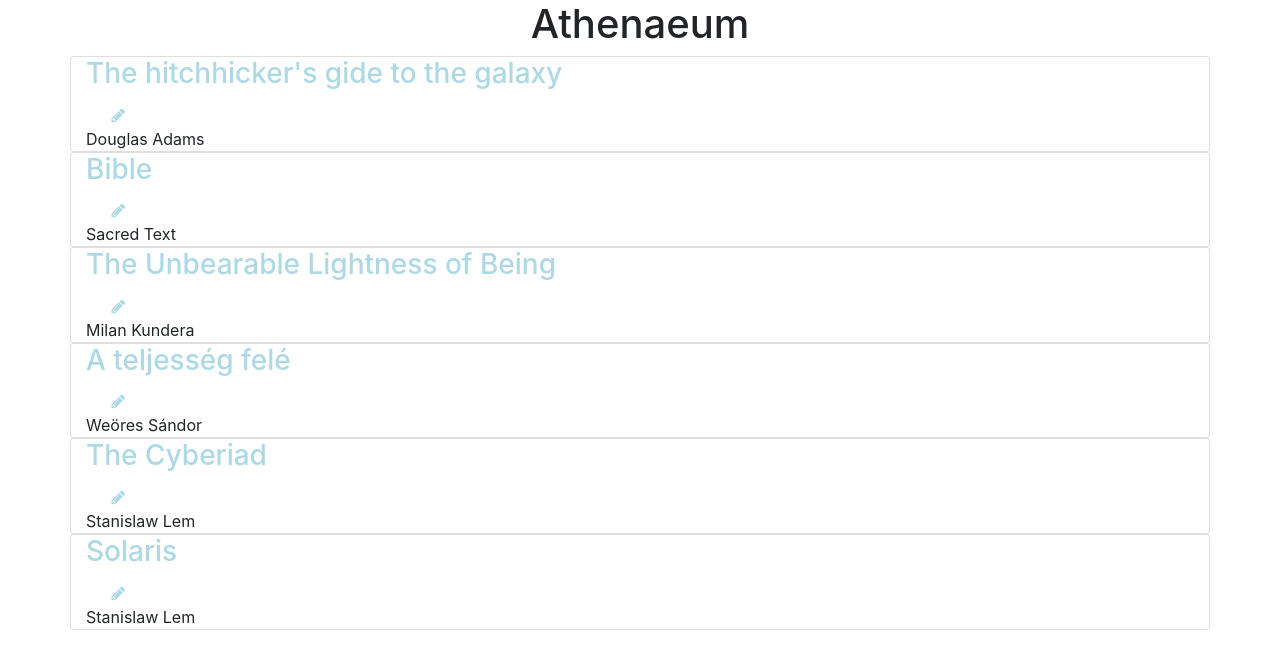
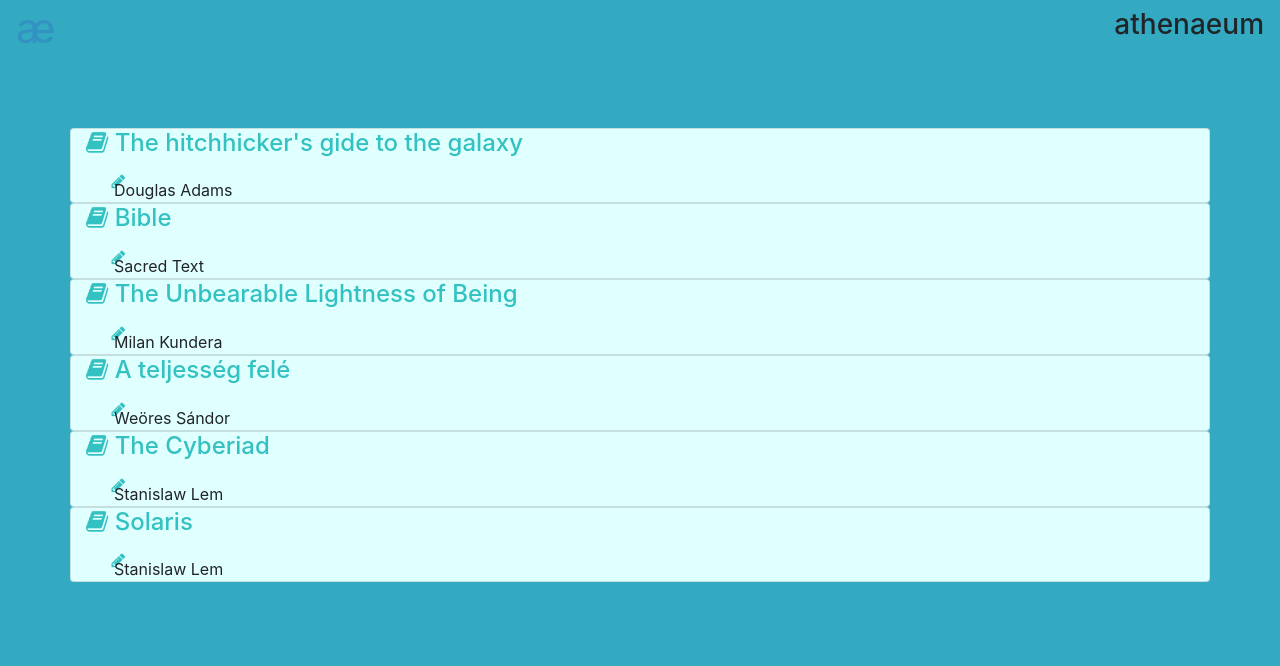
Before and after one commit to madaraszistvan/Athenaeum, an Angular app: page /books in a window 1280 px wide. Shown: the top 666 px of the page. Built offline with nearby package versions, Linux system fonts and the light colour scheme.

Commit message:
[style] v1

```diff
--- a/src/app/app.component.html
+++ b/src/app/app.component.html
@@ -1,8 +1,12 @@
 <!--todo header component, maybe nav component-->
+<nav class="navbar navbar-fixed-top navbar-light bg-faded">
+  <a class="navbar-brand" href="#">ae</a>
+  <h3 class="page-header text-lg-center">
+    {{title}}
+  </h3>
+</nav>
+
 <div class="container">
-  <h1 class="page-header text-lg-center">
-    {{title}}
-  </h1>
 
   <router-outlet></router-outlet>
 </div>
--- a/src/app/app.component.scss
+++ b/src/app/app.component.scss
@@ -0,0 +1,12 @@
+.navbar {
+  .navbar-brand {
+    letter-spacing: -8px;
+    font-size: 2.6em;
+    line-height: 0.5em;
+    color: hsl(200, 58%, 48%);
+  }
+}
+
+.container {
+  margin-top: 70px;
+}
--- a/src/app/app.component.ts
+++ b/src/app/app.component.ts
@@ -8,7 +8,7 @@ import { Component } from '@angular/core';
   ]
 })
 export class AppComponent {
-  title = 'Athenaeum';
+  title = 'athenaeum';
 
   constructor() { }
 }
--- a/src/app/book-detail/book-detail.component.html
+++ b/src/app/book-detail/book-detail.component.html
@@ -1,3 +1,8 @@
-<p>
-  book-detail works!
-</p>
+<div class="card row">
+
+  <p>
+    {{book | json}}
+  </p>
+
+  <p><a [routerLink]="['/books']">Back</a></p>
+</div>
--- a/src/app/book-detail/book-detail.component.ts
+++ b/src/app/book-detail/book-detail.component.ts
@@ -1,15 +1,36 @@
 import { Component, OnInit } from '@angular/core';
+import { ActivatedRoute, Params } from '@angular/router';
+import { BookService } from '../book/book.service';
+import { Book } from '../book/book';
 
 @Component({
   selector: 'book-detail',
   templateUrl: './book-detail.component.html',
-  styleUrls: ['book-detail.component.scss']
+  styleUrls: [
+    'book-detail.component.scss',
+    '../book/book.component.scss'
+  ]
 })
 export class BookDetailComponent implements OnInit {
 
-  constructor() { }
+  private book: Book;
+
+  constructor(
+    private route: ActivatedRoute,
+    private bookService: BookService
+  ) { }
 
   ngOnInit() {
+    // this.route is an Observable
+    this.route.params.forEach(
+      (params: Params) => {
+        let isbn = params['id'];
+
+        this.bookService.getBook(isbn)
+          .subscribe(data => this.book = data)
+
+      }
+    )
   }
 
 }
--- a/src/app/book/book.component.html
+++ b/src/app/book/book.component.html
@@ -1,7 +1,7 @@
 <div class="card card-block row">
   <div class="col-lg-11 col-md-11">
     <a [routerLink]="['/books', book.isbn]" class="title-link">
-      <h3 class="card-title">{{book.title}}</h3>
+      <h4 class="card-title"><i class="fa fa-book"></i> {{book.title}}</h4>
     </a>
   </div>
   <div class="col-lg-1 col-md-1 text-lg-center">
--- a/src/app/book/book.component.scss
+++ b/src/app/book/book.component.scss
@@ -1,7 +1,10 @@
 $hoverColor: lightblue;
-$linkColor: lightblue;
+$linkColor: hsl(180, 58%, 48%);
+$cardBackground: lightcyan;
 
 .card {
+  background-color: $cardBackground;
+
   a {
     cursor: pointer;
     color: $linkColor;
@@ -11,4 +14,9 @@ $linkColor: lightblue;
       color: $hoverColor;
     }
   }
+
+  .card-text {
+    margin-top: -15px;
+    margin-left: 28px;
+  }
 }
--- a/src/app/book/book.service.ts
+++ b/src/app/book/book.service.ts
@@ -12,4 +12,12 @@ export class BookService {
     return this.http.get('app/books.json')
       .map(response => <Book[]>response.json().data);
   }
+
+  getBook(isbn: number) {
+    return this.http.get('app/books.json')
+      .map(response => {
+        return <Book>response.json().data
+          .filter((item: Book) => item.isbn == isbn)[0]
+      })
+  }
 }
--- a/src/app/books/books.component.ts
+++ b/src/app/books/books.component.ts
@@ -15,9 +15,7 @@ export class BooksComponent implements OnInit {
 
   ngOnInit(){
     this.bookService.getBooks()
-      .subscribe(data => {
-        this.books = data
-      })
+      .subscribe(data => this.books = data)
   }
 
 }
--- a/src/index.html
+++ b/src/index.html
@@ -8,7 +8,7 @@
   <meta name="viewport" content="width=device-width, initial-scale=1">
   <link rel="icon" type="image/x-icon" href="favicon.ico">
 </head>
-<body>
+<body style="background-color: hsl(190, 58%, 48%);">
   <app-root>Loading...</app-root>
 </body>
 </html>
--- a/src/styles.css
+++ b/src/styles.css
@@ -1 +1,4 @@
-/* You can add global styles to this file, and also import other style files */
+/*this one should work ... */
+body {
+  background-color: hsl(190, 58%, 48%);
+}
```
